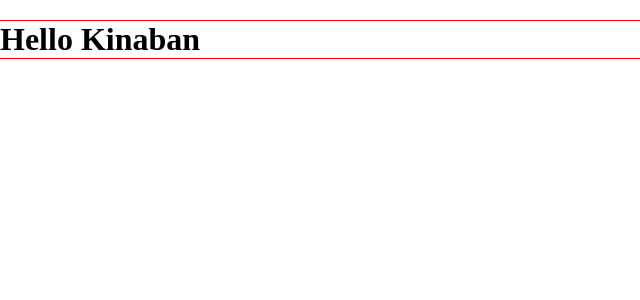
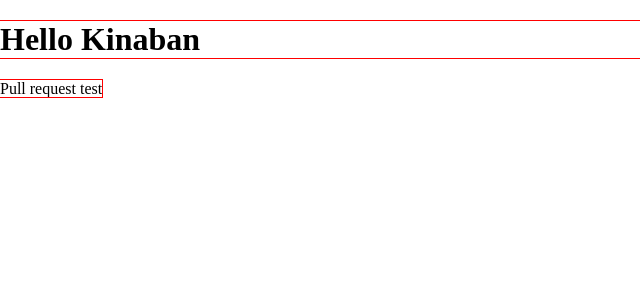
Before and after one commit to maki-sig/CareerSync, a Next.js app in the folder careersync/: page / in a window 1280 px wide. Shown: the top 300 px of the page, without its empty margins (0-640 px from the left). Built offline with nearby package versions, Linux system fonts and the light colour scheme.

Commit message:
Pull request test

```diff
--- a/careersync/app/page.tsx
+++ b/careersync/app/page.tsx
@@ -1,5 +1,8 @@
 export default function Landing(){
   return(
-    <h1>Hello Kinaban</h1>
+    <>
+      <h1>Hello Kinaban</h1>
+      <span>Pull request test</span>
+    </>
   )
 }
```
